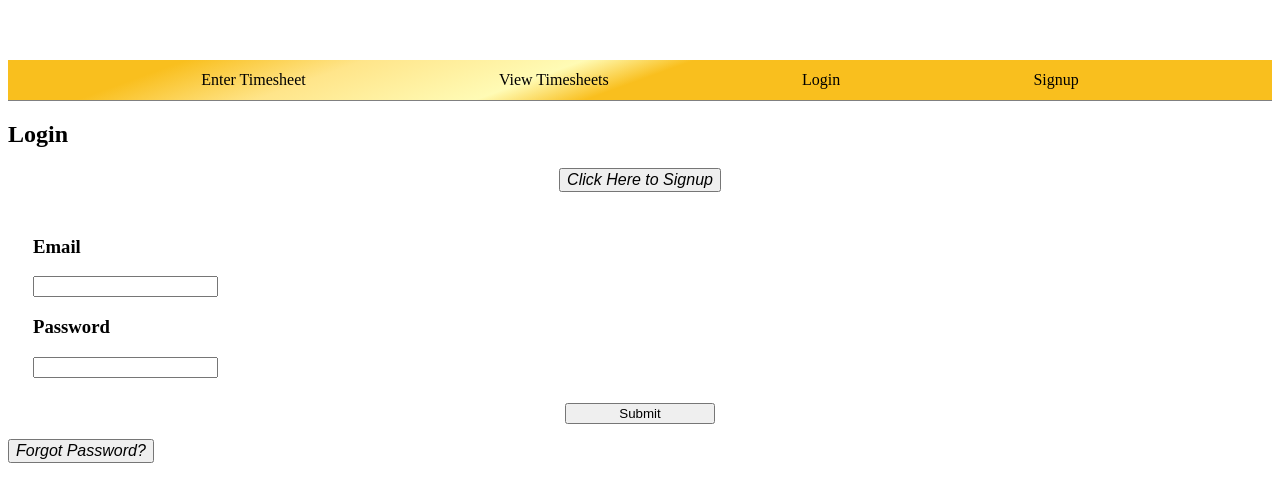
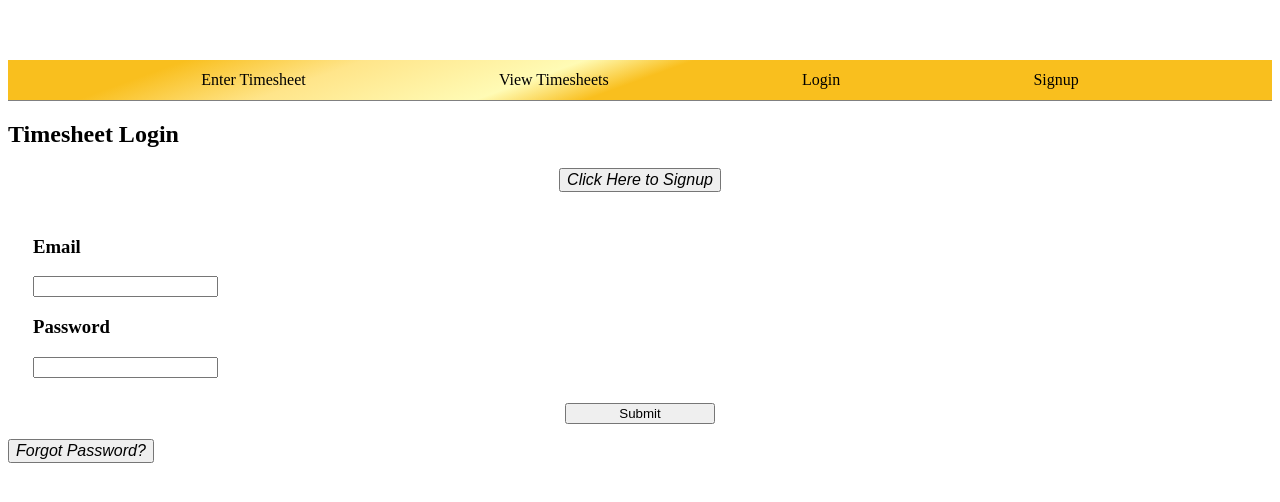
Before and after one commit to tmurvv/ultrenostimesheets, a React (Create React App) app: page / in a window 1280 px wide. Shown: the part 224-726 px from the top of the page. Built offline with nearby package versions, Linux system fonts and the light colour scheme.

Commit message:
make navbar admin based on user.role

```diff
--- a/src/components/Login.js
+++ b/src/components/Login.js
@@ -102,7 +102,7 @@ function Login({setPage}) {
        <>
         <div className='login-signup-container'>
             <Spinner />
-            <PageTitle maintitle='Login' subtitle='' />
+            <PageTitle maintitle='Timesheet Login' subtitle='' />
             <div style={{cursor: 'pointer', margin: 'auto', width: 'fit-content'}} onClick={()=>{setPage('Signup')}}>
                 <button type="button" className='link-btn' style={{width: 'fit-content', fontStyle: 'italic', fontSize: '16px',}}>Click Here to Signup</button>
             </div>
--- a/src/components/NavBar.js
+++ b/src/components/NavBar.js
@@ -47,7 +47,7 @@ export default function NavBar() {
                         </div>
                         {user.email&&
                             <li style={{fontSize: '16px'}}>
-                                {user.email?`Welcome ${user.firstname}`:<Link to="/login" onClick={()=>{setOpen(false);setPage('Login')}}>Login</Link>}
+                                {user.email?`Welcome ${user.firstname}`:<Link to="/" onClick={()=>{setOpen(false);setPage('Login')}}>Login</Link>}
                             </li>
                         }
                         {user&&user.role&&user.role.toUpperCase()==='ADMIN'&&
@@ -63,11 +63,11 @@ export default function NavBar() {
                         </li>
                         {!user.email&&
                             <li style={{fontSize: '16px'}}>
-                                <Link to="/login" onClick={()=>{setOpen(false);setPage('Login')}}>Login</Link>
+                                <Link to="/" onClick={()=>{setOpen(false);setPage('Login')}}>Login</Link>
                             </li>
                         }
                         <li>
-                            {user.email?<Link to="/" onClick={()=>{setUser(USER_INIT); setAdminEditTimesheets(false);setPage('login'); setOpen(false);}}>Logout</Link>:<Link to="/signup" onClick={()=>{setOpen(false);setPage('signup')}}>Signup</Link>}
+                            {user.email?<Link to="/" onClick={()=>{setUser(USER_INIT); setAdminEditTimesheets(false);setPage('login'); setOpen(false);}}>Logout</Link>:<Link to="/" onClick={()=>{setOpen(false);setPage('signup')}}>Signup</Link>}
                         </li>
                     </ul>
                 </nav>
```
